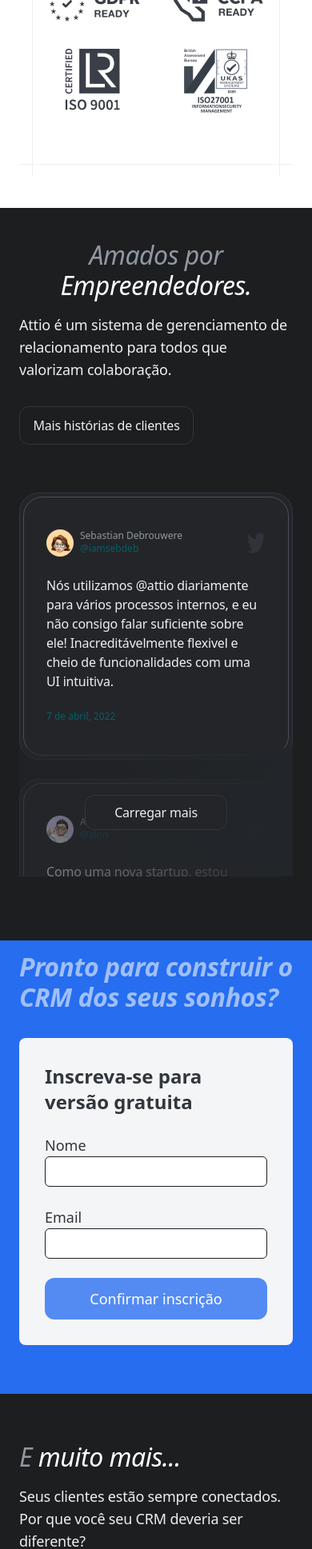
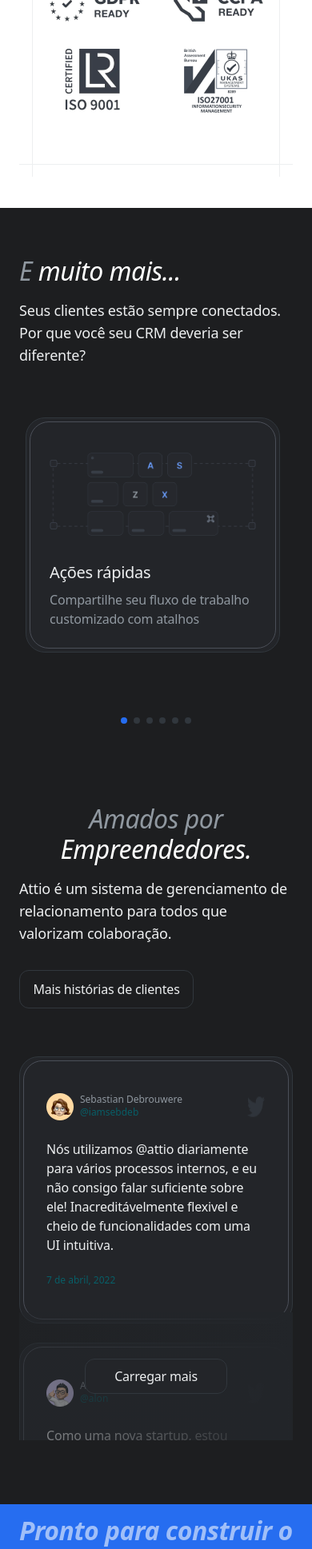
Before and after one commit to luisrca-tech/crm-landing-page, a Next.js app: page / in a window 390 px wide. Shown: the part 2037-3974 px from the top of the page at 80% size. Built offline with nearby package versions, Linux system fonts and the light colour scheme.

Commit message:
💄 Fix: section on wrong order

```diff
--- a/src/app/page.tsx
+++ b/src/app/page.tsx
@@ -26,6 +26,11 @@ export default function HomePage() {
           <ClimbSafely />
         </section>
       </Container>
+      <section className=" bg-base-600 lg:bg-base-dark-600">
+        <Container>
+          <AndMuchMore />
+        </Container>
+      </section>
       <section className="bg-base-600 lg:bg-base-dark-600">
         <Container>
           <LovedByEnterprising />
@@ -36,11 +41,6 @@ export default function HomePage() {
           <ReadyToBuildYourCrm />
         </Container>
       </section>
-      <section className=" bg-base-600 lg:bg-base-dark-600">
-        <Container>
-          <AndMuchMore />
-        </Container>
-      </section>
     </main>
   );
 }
```
